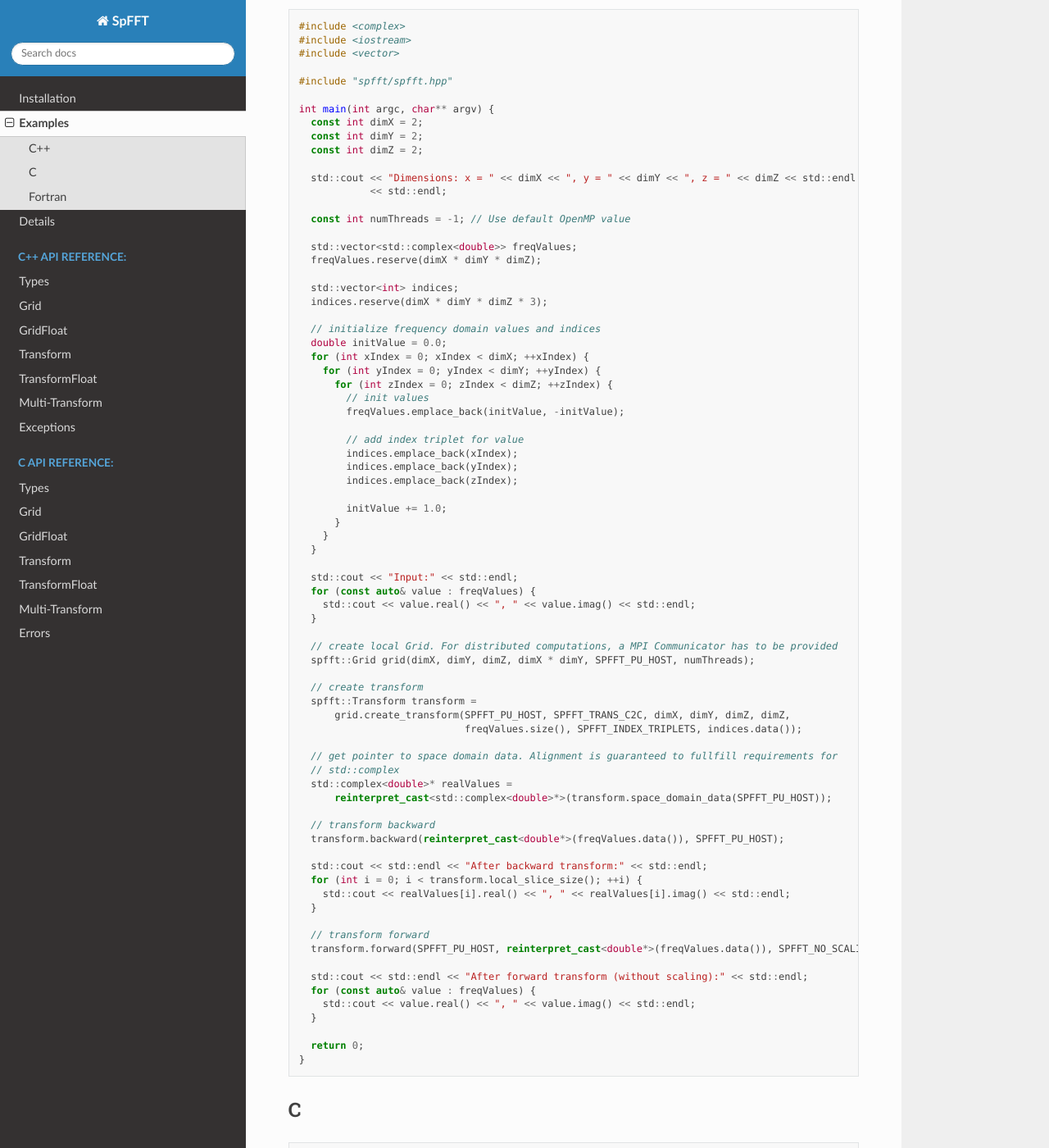
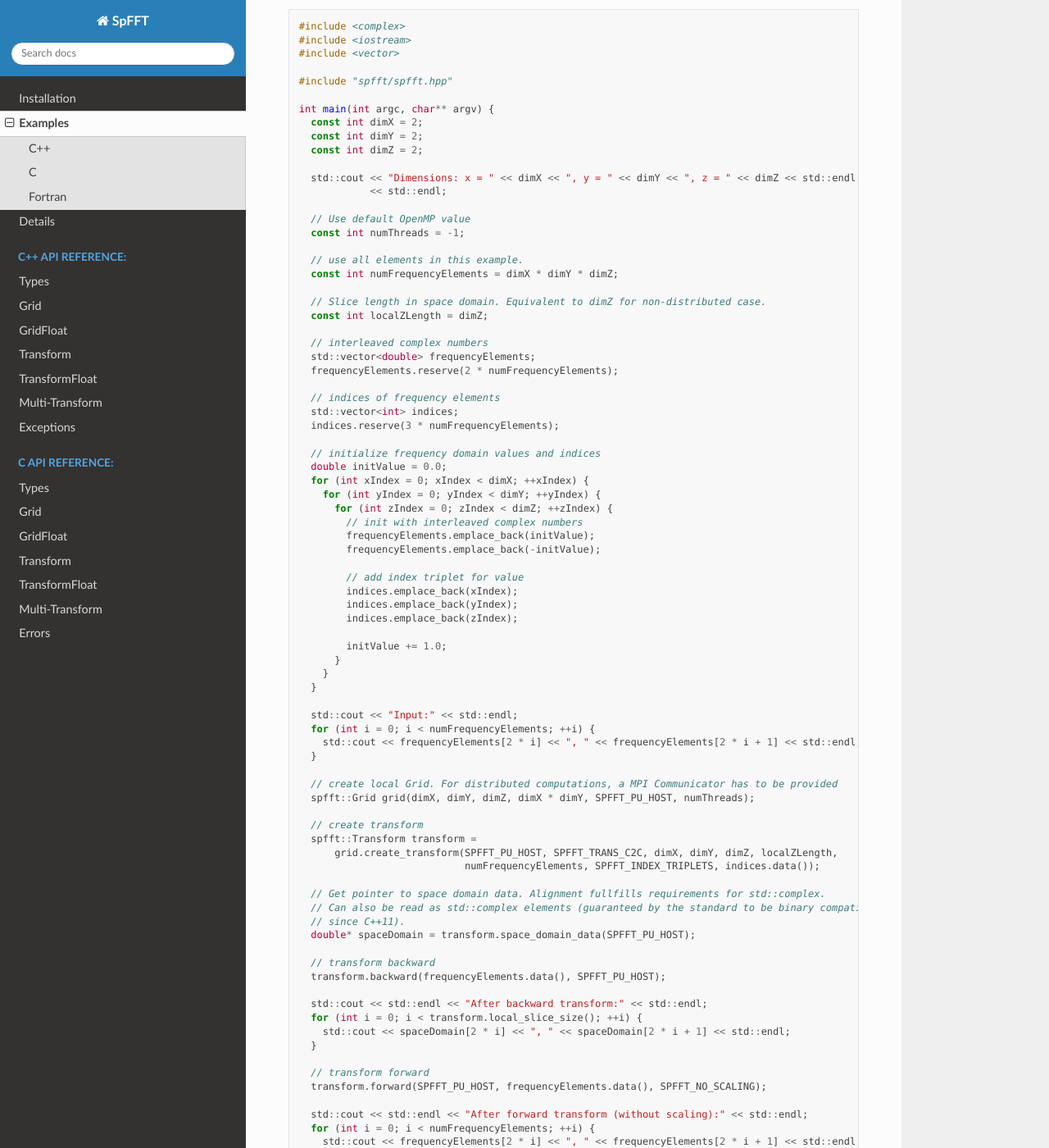
Before and after one commit to eth-cscs/SpFFT, a Sphinx documentation site: the page built from docs/source/examples.rst, in a window 1280 px wide and 1400 px high, scrolled down 205 px. Shown: the whole window at 82% size. Built offline with Sphinx 7.4.7 and the Read the Docs theme 2.0.0, drawn with Linux system fonts in a browser that asks for light colours; some of the changed text lies outside the part shown.

Commit message:
updated documentation and examples (#4)

```diff
--- a/docs/source/examples.rst
+++ b/docs/source/examples.rst
@@ -20,21 +20,31 @@ C++
      std::cout << "Dimensions: x = " << dimX << ", y = " << dimY << ", z = " << dimZ << std::endl
 	       << std::endl;
 
-     const int numThreads = -1; // Use default OpenMP value
+     // Use default OpenMP value
+     const int numThreads = -1;
 
-     std::vector<std::complex<double>> freqValues;
-     freqValues.reserve(dimX * dimY * dimZ);
+     // use all elements in this example.
+     const int numFrequencyElements = dimX * dimY * dimZ;
 
+     // Slice length in space domain. Equivalent to dimZ for non-distributed case.
+     const int localZLength = dimZ;
+
+     // interleaved complex numbers
+     std::vector<double> frequencyElements;
+     frequencyElements.reserve(2 * numFrequencyElements);
+
+     // indices of frequency elements
      std::vector<int> indices;
-     indices.reserve(dimX * dimY * dimZ * 3);
+     indices.reserve(3 * numFrequencyElements);
 
      // initialize frequency domain values and indices
      double initValue = 0.0;
      for (int xIndex = 0; xIndex < dimX; ++xIndex) {
        for (int yIndex = 0; yIndex < dimY; ++yIndex) {
 	 for (int zIndex = 0; zIndex < dimZ; ++zIndex) {
-	   // init values
-	   freqValues.emplace_back(initValue, -initValue);
+	   // init with interleaved complex numbers
+	   frequencyElements.emplace_back(initValue);
+	   frequencyElements.emplace_back(-initValue);
 
 	   // add index triplet for value
 	   indices.emplace_back(xIndex);
@@ -47,8 +57,8 @@ C++
      }
 
      std::cout << "Input:" << std::endl;
-     for (const auto& value : freqValues) {
-       std::cout << value.real() << ", " << value.imag() << std::endl;
+     for (int i = 0; i < numFrequencyElements; ++i) {
+       std::cout << frequencyElements[2 * i] << ", " << frequencyElements[2 * i + 1] << std::endl;
      }
 
      // create local Grid. For distributed computations, a MPI Communicator has to be provided
@@ -56,28 +66,28 @@ C++
 
      // create transform
      spfft::Transform transform =
-	 grid.create_transform(SPFFT_PU_HOST, SPFFT_TRANS_C2C, dimX, dimY, dimZ, dimZ,
-			       freqValues.size(), SPFFT_INDEX_TRIPLETS, indices.data());
+	 grid.create_transform(SPFFT_PU_HOST, SPFFT_TRANS_C2C, dimX, dimY, dimZ, localZLength,
+			       numFrequencyElements, SPFFT_INDEX_TRIPLETS, indices.data());
 
-     // get pointer to space domain data. Alignment is guaranteed to fullfill requirements for
-     // std::complex
-     std::complex<double>* realValues =
-	 reinterpret_cast<std::complex<double>*>(transform.space_domain_data(SPFFT_PU_HOST));
+     // Get pointer to space domain data. Alignment fullfills requirements for std::complex.
+     // Can also be read as std::complex elements (guaranteed by the standard to be binary compatible
+     // since C++11).
+     double* spaceDomain = transform.space_domain_data(SPFFT_PU_HOST);
 
      // transform backward
-     transform.backward(reinterpret_cast<double*>(freqValues.data()), SPFFT_PU_HOST);
+     transform.backward(frequencyElements.data(), SPFFT_PU_HOST);
 
      std::cout << std::endl << "After backward transform:" << std::endl;
      for (int i = 0; i < transform.local_slice_size(); ++i) {
-       std::cout << realValues[i].real() << ", " << realValues[i].imag() << std::endl;
+       std::cout << spaceDomain[2 * i] << ", " << spaceDomain[2 * i + 1] << std::endl;
      }
 
      // transform forward
-     transform.forward(SPFFT_PU_HOST, reinterpret_cast<double*>(freqValues.data()), SPFFT_NO_SCALING);
+     transform.forward(SPFFT_PU_HOST, frequencyElements.data(), SPFFT_NO_SCALING);
 
      std::cout << std::endl << "After forward transform (without scaling):" << std::endl;
-     for (const auto& value : freqValues) {
-       std::cout << value.real() << ", " << value.imag() << std::endl;
+     for (int i = 0; i < numFrequencyElements; ++i) {
+       std::cout << frequencyElements[2 * i] << ", " << frequencyElements[2 * i + 1] << std::endl;
      }
 
      return 0;
@@ -100,11 +110,20 @@ C
 
      printf("Dimensions: x = %d, y = %d, z = %d\n\n", dimX, dimY, dimZ);
 
-     const int numThreads = -1; /* Use default OpenMP value */
+     /* Use default OpenMP value */
+     const int numThreads = -1;
 
-     double* freqValues = (double*)malloc(2 * sizeof(double) * dimX * dimY * dimZ);
+     /* use all elements in this example. */
+     const int numFrequencyElements = dimX * dimY * dimZ;
 
-     int* indices = (int*)malloc(3 * sizeof(int) * dimX * dimY * dimZ);
+     /* Slice length in space domain. Equivalent to dimZ for non-distributed case. */
+     const int localZLength = dimZ;
+
+     /* interleaved complex numbers */
+     double* frequencyElements = (double*)malloc(2 * sizeof(double) * numFrequencyElements);
+
+     /* indices of frequency elements */
+     int* indices = (int*)malloc(3 * sizeof(int) * numFrequencyElements);
 
      /* initialize frequency domain values and indices */
      double initValue = 0.0;
@@ -113,8 +132,8 @@ C
        for (int yIndex = 0; yIndex < dimY; ++yIndex) {
 	 for (int zIndex = 0; zIndex < dimZ; ++zIndex, ++count) {
 	   /* init values */
-	   freqValues[2 * count] = initValue;
-	   freqValues[2 * count + 1] = -initValue;
+	   frequencyElements[2 * count] = initValue;
+	   frequencyElements[2 * count + 1] = -initValue;
 
 	   /* add index triplet for value */
 	   indices[3 * count] = xIndex;
@@ -128,7 +147,7 @@ C
 
      printf("Input:\n");
      for (size_t i = 0; i < dimX * dimY * dimZ; ++i) {
-       printf("%f, %f\n", freqValues[2 * i], freqValues[2 * i + 1]);
+       printf("%f, %f\n", frequencyElements[2 * i], frequencyElements[2 * i + 1]);
      }
      printf("\n");
 
@@ -142,7 +161,7 @@ C
      /* create transform */
      SpfftTransform transform;
      status = spfft_transform_create(&transform, grid, SPFFT_PU_HOST, SPFFT_TRANS_C2C, dimX, dimY,
-				     dimZ, dimZ, dimX * dimY * dimZ, SPFFT_INDEX_TRIPLETS, indices);
+				     dimZ, localZLength, numFrequencyElements, SPFFT_INDEX_TRIPLETS, indices);
      if (status != SPFFT_SUCCESS) exit(status);
 
      /* grid can be safely destroyed after creating all transforms */
@@ -151,27 +170,27 @@ C
 
      /* get pointer to space domain data. Alignment is guaranteed to fullfill requirements C complex
       types */
-     double* realValues;
-     status = spfft_transform_get_space_domain(transform, SPFFT_PU_HOST, &realValues);
+     double* spaceDomain;
+     status = spfft_transform_get_space_domain(transform, SPFFT_PU_HOST, &spaceDomain);
      if (status != SPFFT_SUCCESS) exit(status);
 
      /* transform backward */
-     status = spfft_transform_backward(transform, freqValues, SPFFT_PU_HOST);
+     status = spfft_transform_backward(transform, frequencyElements, SPFFT_PU_HOST);
      if (status != SPFFT_SUCCESS) exit(status);
 
      printf("After backward transform:\n");
      for (size_t i = 0; i < dimX * dimY * dimZ; ++i) {
-       printf("%f, %f\n", realValues[2 * i], realValues[2 * i + 1]);
+       printf("%f, %f\n", spaceDomain[2 * i], spaceDomain[2 * i + 1]);
      }
      printf("\n");
 
      /* transform forward */
-     status = spfft_transform_forward(transform, SPFFT_PU_HOST, freqValues, SPFFT_NO_SCALING);
+     status = spfft_transform_forward(transform, SPFFT_PU_HOST, frequencyElements, SPFFT_NO_SCALING);
      if (status != SPFFT_SUCCESS) exit(status);
 
      printf("After forward transform (without scaling):\n");
      for (size_t i = 0; i < dimX * dimY * dimZ; ++i) {
-       printf("%f, %f\n", freqValues[2 * i], freqValues[2 * i + 1]);
+       printf("%f, %f\n", frequencyElements[2 * i], frequencyElements[2 * i + 1]);
      }
 
      /* destroying the final transform will free the associated memory */
@@ -180,6 +199,7 @@ C
 
      return 0;
    }
+
 
 Fortran
 -------
@@ -198,77 +218,76 @@ Fortran
        integer, parameter :: maxNumThreads = -1
        type(c_ptr) :: grid = c_null_ptr
        type(c_ptr) :: transform = c_null_ptr
-       integer :: error = 0
+       integer :: errorCode = 0
        integer, dimension(dimX * dimY * dimZ * 3):: indices = 0
-       complex(C_DOUBLE_COMPLEX), dimension(dimX * dimY * dimZ):: freqValues
-       complex(C_DOUBLE_COMPLEX), pointer :: realValues(:,:,:)
+       complex(C_DOUBLE_COMPLEX), dimension(dimX * dimY * dimZ):: frequencyElements
+       complex(C_DOUBLE_COMPLEX), pointer :: spaceDomain(:,:,:)
        type(c_ptr) :: realValuesPtr
 
 
        counter = 0
        do k = 1, dimZ
-           do j = 1, dimY
-               do i = 1, dimX
-                freqValues(counter + 1) = cmplx(counter, counter)
-                indices(counter * 3 + 1) = i - 1
-                indices(counter * 3 + 2) = j - 1
-                indices(counter * 3 + 3) = k - 1
-                counter = counter + 1
-               end do
-           end do
+	   do j = 1, dimY
+	       do i = 1, dimX
+		frequencyElements(counter + 1) = cmplx(counter, -counter)
+		indices(counter * 3 + 1) = i - 1
+		indices(counter * 3 + 2) = j - 1
+		indices(counter * 3 + 3) = k - 1
+		counter = counter + 1
+	       end do
+	   end do
        end do
 
        ! print input
        print *, "Input:"
-       do i = 1, size(freqValues)
-            print *, freqValues(i)
+       do i = 1, size(frequencyElements)
+	    print *, frequencyElements(i)
        end do
 
 
        ! create grid and transform
-       error = spfft_grid_create(grid, dimX, dimY, dimZ, maxNumLocalZColumns, processingUnit, maxNumThreads);
-       if (error /= 0) stop error
-       error = spfft_transform_create(transform, grid, processingUnit, 0, dimX, dimY, dimZ, dimZ, size(freqValues), 0, indices)
-       if (error /= 0) stop error
+       errorCode = spfft_grid_create(grid, dimX, dimY, dimZ, maxNumLocalZColumns, processingUnit, maxNumThreads);
+       if (errorCode /= SPFFT_SUCCESS) error stop
+       errorCode = spfft_transform_create(transform, grid, processingUnit, 0, dimX, dimY, dimZ, dimZ, size(frequencyElements), 0, indices)
+       if (errorCode /= SPFFT_SUCCESS) error stop
 
-       ! grid can be safely deleted after creating all required transforms
-       error = spfft_grid_destroy(grid)
-       if (error /= 0) stop error
+       ! grid can be safely destroyed after creating all required transforms
+       errorCode = spfft_grid_destroy(grid)
+       if (errorCode /= SPFFT_SUCCESS) error stop
 
        ! set space domain array to use memory allocted by the library
-       error = spfft_transform_get_space_domain(transform, processingUnit, realValuesPtr)
-       if (error /= 0) stop error
+       errorCode = spfft_transform_get_space_domain(transform, processingUnit, realValuesPtr)
+       if (errorCode /= SPFFT_SUCCESS) error stop
 
        ! transform backward
-       error = spfft_transform_backward(transform, freqValues, processingUnit)
-       if (error /= 0) stop error
+       errorCode = spfft_transform_backward(transform, frequencyElements, processingUnit)
+       if (errorCode /= SPFFT_SUCCESS) error stop
 
 
-       call c_f_pointer(realValuesPtr, realValues, [dimX,dimY,dimZ])
+       call c_f_pointer(realValuesPtr, spaceDomain, [dimX,dimY,dimZ])
 
        print *, ""
        print *, "After backward transform:"
-       do k = 1, size(realValues, 3)
-           do j = 1, size(realValues, 2)
-               do i = 1, size(realValues, 1)
-                print *, realValues(i, j, k)
-               end do
-           end do
+       do k = 1, size(spaceDomain, 3)
+	   do j = 1, size(spaceDomain, 2)
+	       do i = 1, size(spaceDomain, 1)
+		print *, spaceDomain(i, j, k)
+	       end do
+	   end do
        end do
 
        ! transform forward (will invalidate space domain data)
-       error = spfft_transform_forward(transform, processingUnit, freqValues, 0)
-       if (error /= 0) stop error
+       errorCode = spfft_transform_forward(transform, processingUnit, frequencyElements, 0)
+       if (errorCode /= SPFFT_SUCCESS) error stop
 
        print *, ""
        print *, "After forward transform (without scaling):"
-       do i = 1, size(freqValues)
-                print *, freqValues(i)
+       do i = 1, size(frequencyElements)
+		print *, frequencyElements(i)
        end do
 
-       ! destroy transform after use
-       ! (will release memory if all transforms from the same grid are destroyed)
-       error = spfft_transform_destroy(transform)
-       if (error /= 0) stop error
+       ! destroying the final transform will free the associated memory
+       errorCode = spfft_transform_destroy(transform)
+       if (errorCode /= SPFFT_SUCCESS) error stop
 
    end
```
Also changed, not shown: README.md (+43 -59 lines), docs/source/index.rst (+5 -5 lines), docs/source/installation.rst (+13 -3 lines), 4 other files.
